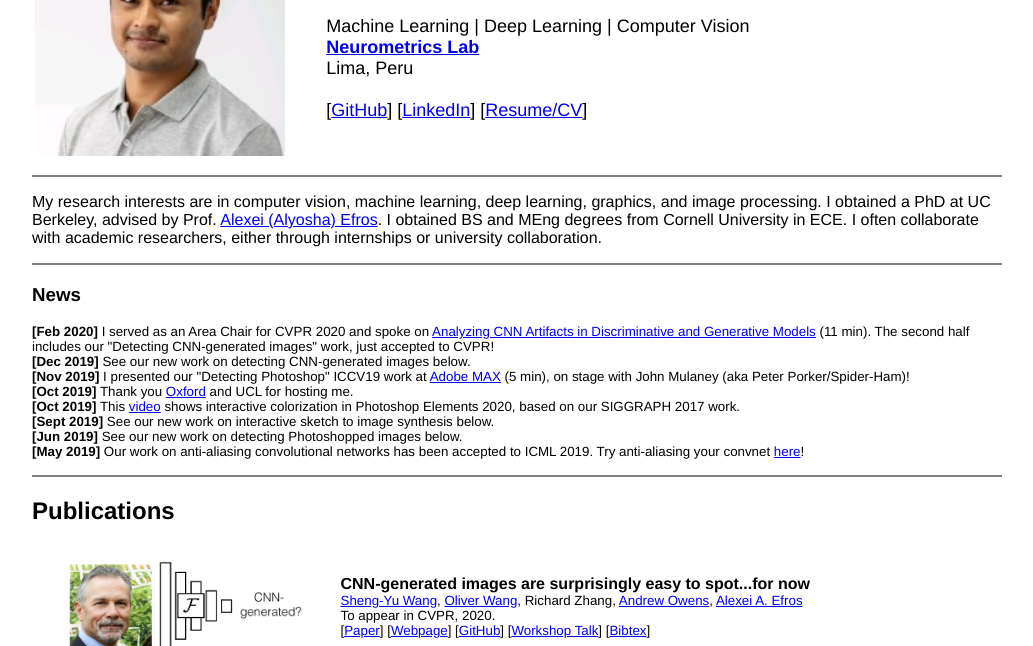
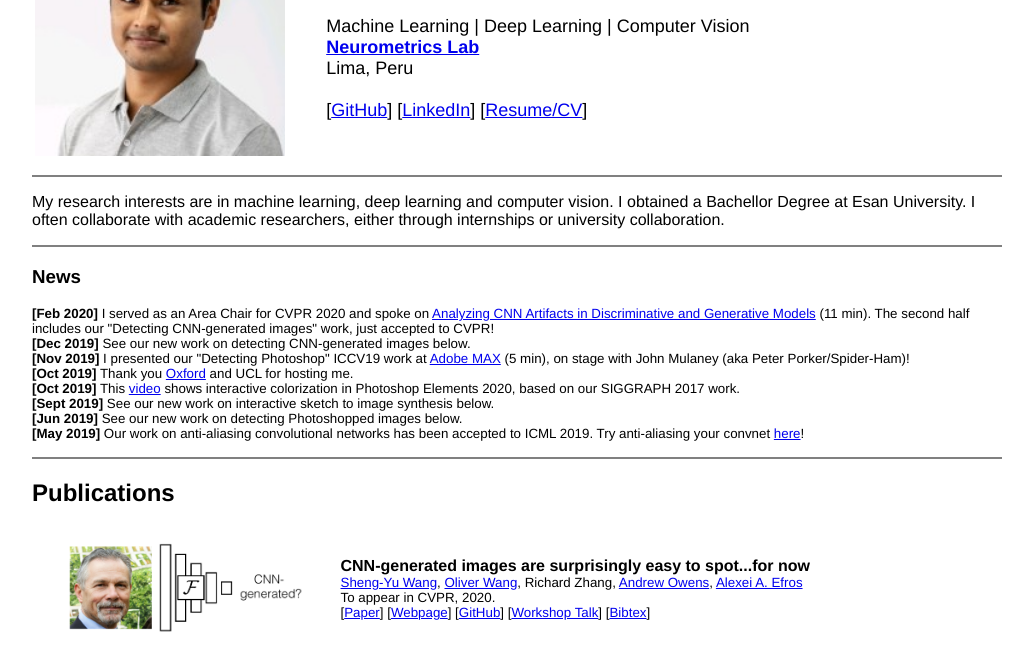
Before and after one commit to yalonzo/yalonzo.github.io, a plain HTML site: page index.html in a window 1280 px wide. Shown: the part 126-772 px from the top of the page, without its empty margins (125-1158 px from the left). Drawn offline with Linux system fonts and the light colour scheme.

Commit message:
new changes

```diff
--- a/index.html
+++ b/index.html
@@ -36,7 +36,7 @@
 
         <font face="helvetica, ariel, &#39;sans serif&#39;">
         <!--</font></p><h2><font face="helvetica, ariel, &#39;sans serif&#39;">About Me</font></h2><font face="helvetica, ariel, &#39;sans serif&#39;">-->
-        My research interests are in computer vision, machine learning, deep learning, graphics, and image processing. I obtained a PhD at UC Berkeley, advised by Prof. <a href="http://www.eecs.berkeley.edu/~efros/">Alexei (Alyosha) Efros</a>. I obtained BS and MEng degrees from Cornell University in ECE. I often collaborate with academic researchers, either through internships or university collaboration.
+        My research interests are in machine learning, deep learning and computer vision. I obtained a Bachellor Degree at Esan University. I often collaborate with academic researchers, either through internships or university collaboration.
 
         <!-- <br><br> -->
         </p><hr size="2" align="left" noshade="">
```
